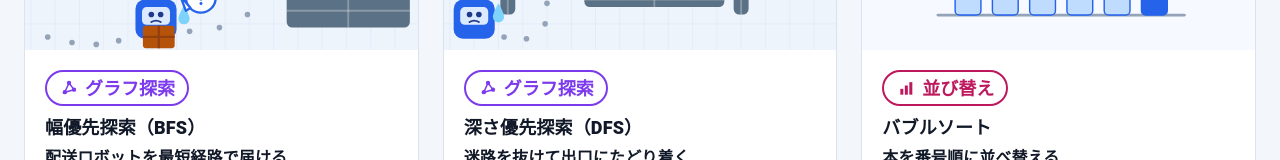
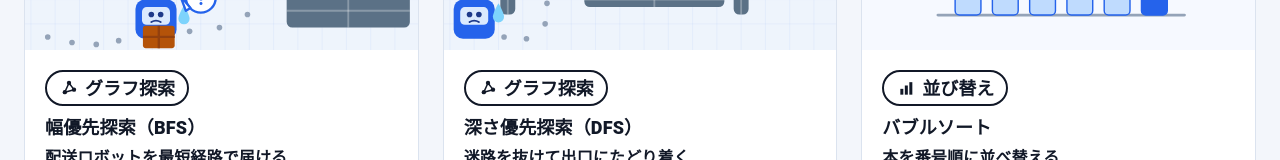
Before and after one commit to BeppuKanato/engineer-quest-ui-brushup, a Next.js app: page /courses in a window 1280 px wide. Shown: the part 448-608 px from the top of the page. Built offline with nearby package versions, Linux system fonts and the light colour scheme.

Commit message:
feat: グループチップの色を全軸共通に（色分けは枯渇・衝突するためしない）

```diff
--- a/src/design/CoursesDesignDraft.tsx
+++ b/src/design/CoursesDesignDraft.tsx
@@ -14,9 +14,8 @@
 // 並び（2026-11-23 Kanato の案を採用）：グループごとに行を変えるのはやめ、全単元を
 // 3列で流す。行分けだと単元数によって空きマスだらけになり、増えた時にも直らないため。
 // 課題軸の区別は、カードに付けた「アイコン＋グループ名」のチップで付ける。
-// チップの形は共通で、枠と文字の色を軸ごとに変える（色分けはチップの中だけに閉じる。
-// 状態の色とは混ざらない色相を選ぶ）。同じ軸の単元は隣り合う順序に並べ、
-// 組が行の途中で割れないようにする。
+// チップは形も色も全軸共通（軸ごとの色分けは、種類が増えた時に枯渇・衝突する
+// ためしない）。同じ軸は、同じアイコンと名前、隣り合う並び順で表す。
 // BFS と DFS のサムネは、目標ミッションの場面を描いた試作（MissionThumbnail）。
 
 import { Box, Button, Chip, Paper, Stack, Typography } from "@mui/material";
@@ -98,19 +97,12 @@ const GroupGlyph: React.FC<{ label: string }> = ({ label }) => {
   }
 };
 
-// 軸の色：チップの枠と文字だけに使う小さな色分け。状態の色（青・緑・橙・金）とは
-// 混ざらない色相を選ぶ。色が尽きたらアイコンの形でも区別できる（二重の手がかり）。
-const GROUP_COLOR: Record<string, string> = {
-  "グラフ探索": "#7c3aed",
-  "迷路生成": "#0f766e",
-  "並び替え": "#be185d",
-  "配列の検索": "#9a3412",
-};
-
-/** グループチップ：共通の形＋軸の色の枠。同じ色の枠の並びで「同じ軸」が一目で分かる。 */
-const GroupChip: React.FC<{ label: string }> = ({ label }) => {
-  const color = GROUP_COLOR[label] ?? TEXT;
-  return (
+/**
+ * グループチップ：形も色も全軸共通（本文色の太枠）。軸ごとの色分けはしない
+ * ——軸が何種類になるか分からず、色が枯渇・衝突するため（2026-11-23 Kanato）。
+ * 「同じ軸」は、同じアイコンの形と名前、それと隣り合う並び順で表す。
+ */
+const GroupChip: React.FC<{ label: string }> = ({ label }) => (
   <Box
     component="span"
     sx={{
@@ -121,10 +113,10 @@ const GroupChip: React.FC<{ label: string }> = ({ label }) => {
       px: 1.5,
       py: 0.75,
       mb: 1,
-        border: `2px solid ${color}`,
+      border: `2px solid ${TEXT}`,
       borderRadius: 999,
       bgcolor: "#fff",
-        color,
+      color: TEXT,
       fontSize: 18,
       fontWeight: 700,
       lineHeight: 1,
@@ -134,7 +126,6 @@ const GroupChip: React.FC<{ label: string }> = ({ label }) => {
     {label}
   </Box>
 );
-};
 
 // 流す順序：同じ軸の単元を隣り合わせ、組が行の途中で割れないようにする。
 const FLOW_ORDER = [
```
Also changed, not shown: 1 other file (tests, documents, lock files or other folders). Lines whose indentation alone changed are shown as unchanged.
